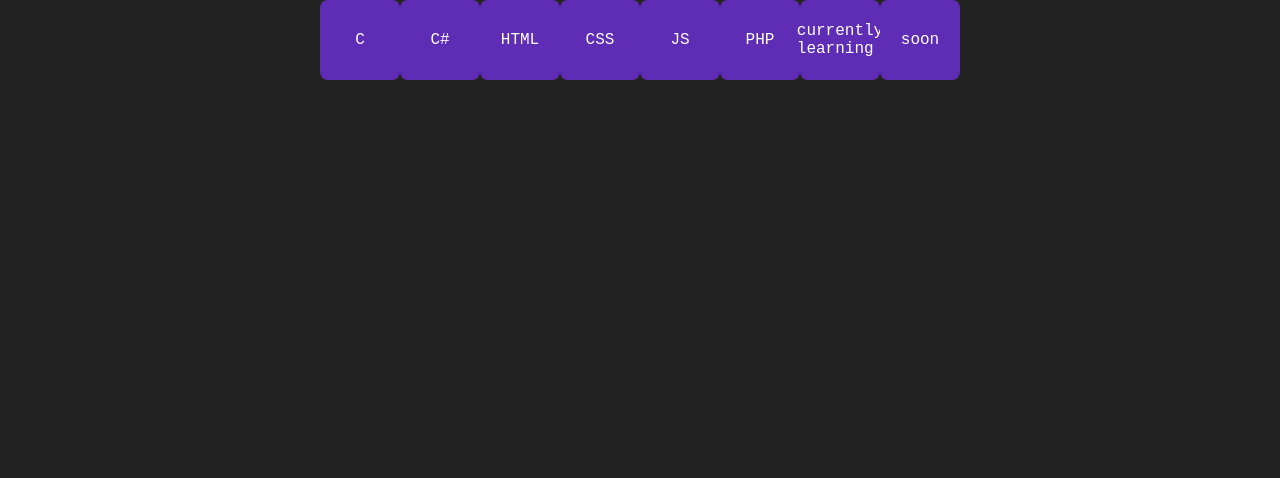
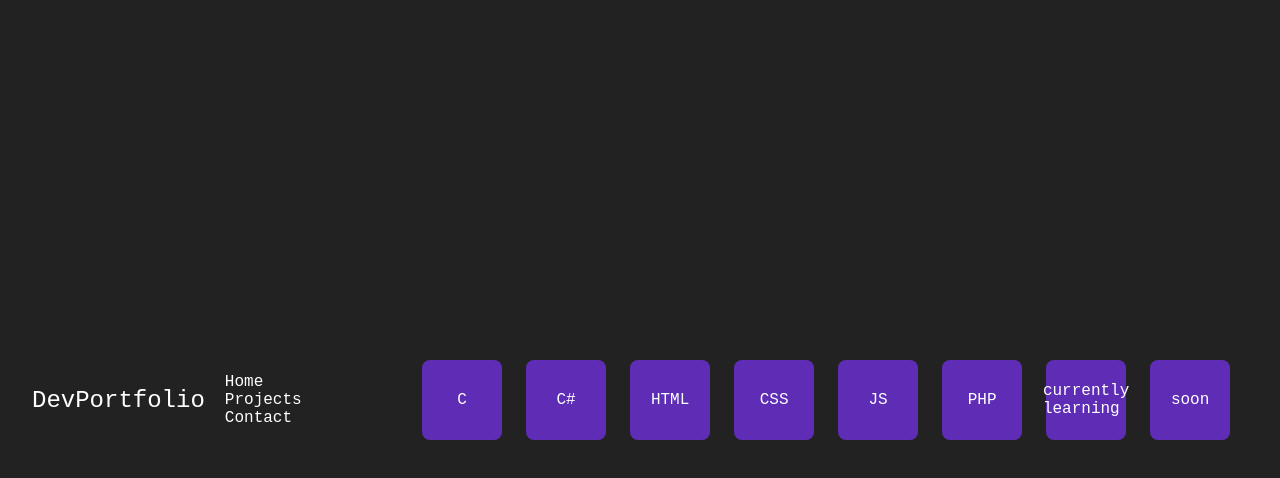
Before and after one commit to JoaquinHoward/myportfolio, a plain HTML site: page languages.html in a window 1280 px wide. Drawn offline with Linux system fonts and the light colour scheme.

Commit message:
Added another page

```diff
--- a/languages.html
+++ b/languages.html
@@ -4,7 +4,15 @@
         <title>Languages</title>
         <link rel="stylesheet" href="style.css">
     </head>
-    <body>
+    <body id="langpage">
+        <nav class="navbar">
+            <div class="logo">DevPortfolio</div>
+            <ul class="nav-links">
+                <li><a href="index.html">Home</a></li>
+                <li>Projects</li>
+                <li>Contact</li>
+            </ul>
+        </nav>
         <div id="Languages">
             <div class="lang">C</div>
             <div class="lang">C#</div>
--- a/style.css
+++ b/style.css
@@ -10,10 +10,18 @@ html{
 a.card{
     text-decoration: none;
 }
+a{
+    text-decoration: none;
+    color: white;
+    cursor: pointer;
+}
 body {
     font-family: 'Azeret Mono', monospace; /* Nice clean font */
     background-color: #222;
     color: white;
+    /* display: flex;
+    justify-content: center;
+    align-items: center; */
 }
 
 /* 2. The Parent Container */
@@ -84,6 +92,9 @@ body {
     display: flex;
     justify-content: center;
     align-items: center;
+    gap: 1.5rem;
+    height: 100vh;
+    width: 100%;
 }
 .lang{
     display: flex;
@@ -123,3 +134,9 @@ body {
 #Serve-Card li{
     list-style: none;
 }
+
+#langpage{
+    display: flex;
+    justify-content: center;
+    align-items: center;
+}
```
